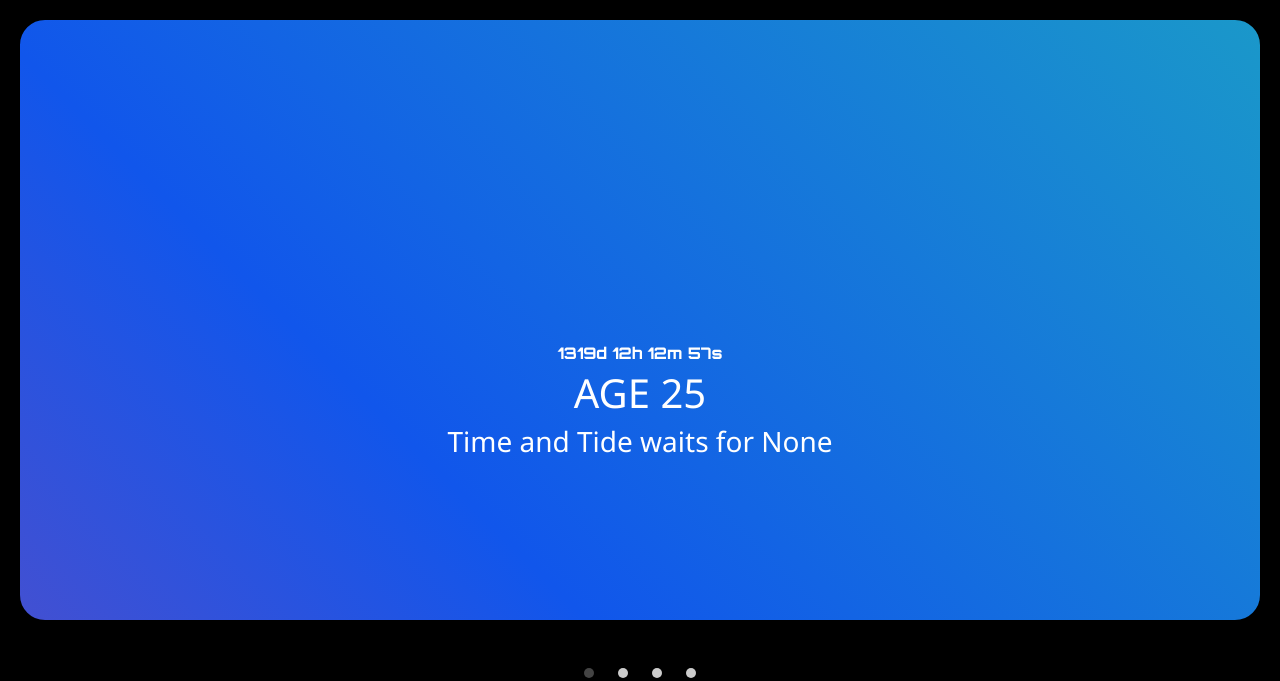
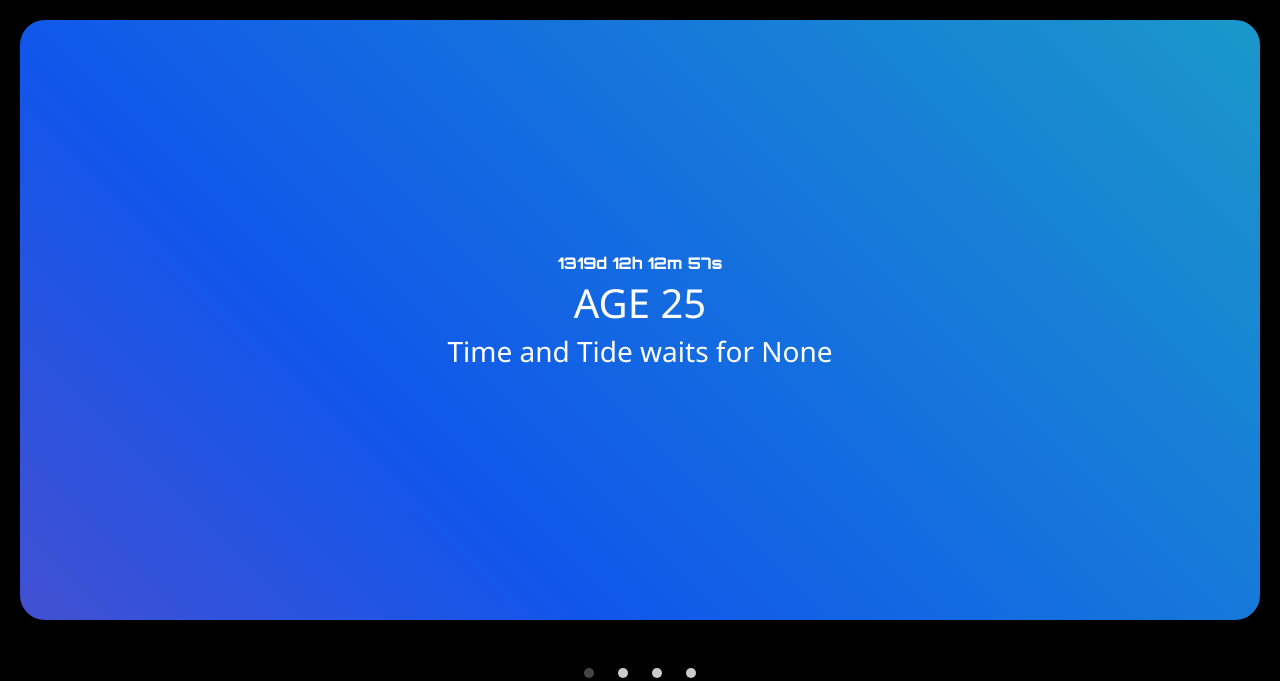
Before and after one commit to Curovearth/Hours-Left, a plain HTML site: page index.html in a window 1280 px wide. Shown: the top 681 px of the page. Drawn offline with nearby package versions, Linux system fonts and the light colour scheme.

Commit message:
fix indentation

```diff
--- a/style2.css
+++ b/style2.css
@@ -1,13 +1,14 @@
+*{
+   margin: 0;
+   padding: 0;
+}
+
 html,
 body {
   place-items: center;
   background-color: black;
 }
 
-*{
-    margin: 0;
-    padding: 0;
-  }
 
 #slider {
    margin: 0 auto;
@@ -150,10 +151,8 @@ body {
    }
 }
 
-
-
 .content{
-    padding-top: 20vh;
+    /* padding-top: 20vh; */
 }
 
 
@@ -164,7 +163,7 @@ body {
   }
 
 .timer{
-    margin-top: 20px;
+   /* margin-top: 20px; */
    color: white;
    /* font-size: 15vh; */
    font-family: 'Orbitron', sans-serif;
@@ -183,12 +182,13 @@ body {
     }
     }
 
-    /* --------------------------------- */
+/* ############################################## */
+/* ################ SOCIAL MEDIA ################ */
+/* ############################################## */
 
 .wrapper {
    display: flex;
    justify-content: center;
-
 }
 
 .wrapper .icon {
@@ -204,7 +204,6 @@ body {
    justify-content: center;
    align-items: center;
    flex-direction: column;
-
    cursor: pointer;
    transition: all 0.2s cubic-bezier(0.68, -0.55, 0.265, 1.55);
 }
```
Lines whose indentation alone changed are shown as unchanged.
